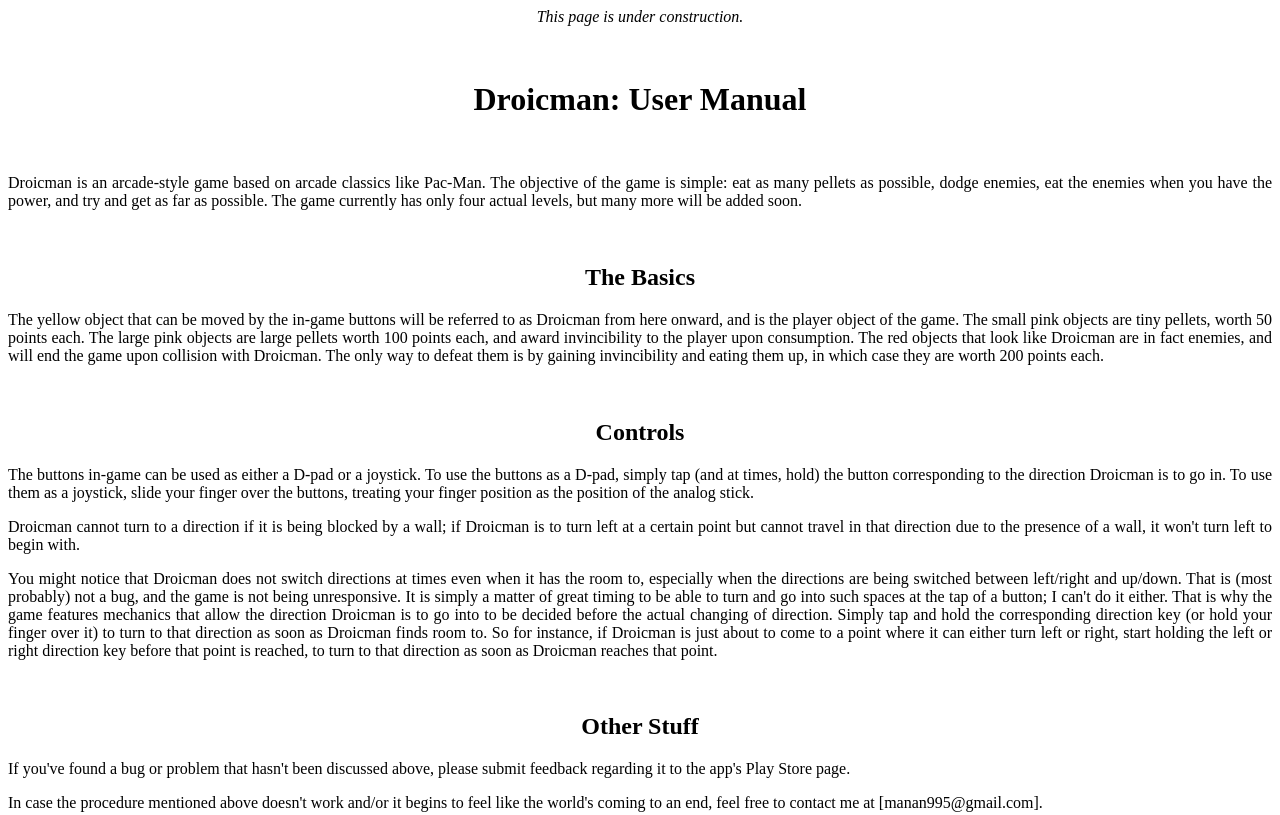
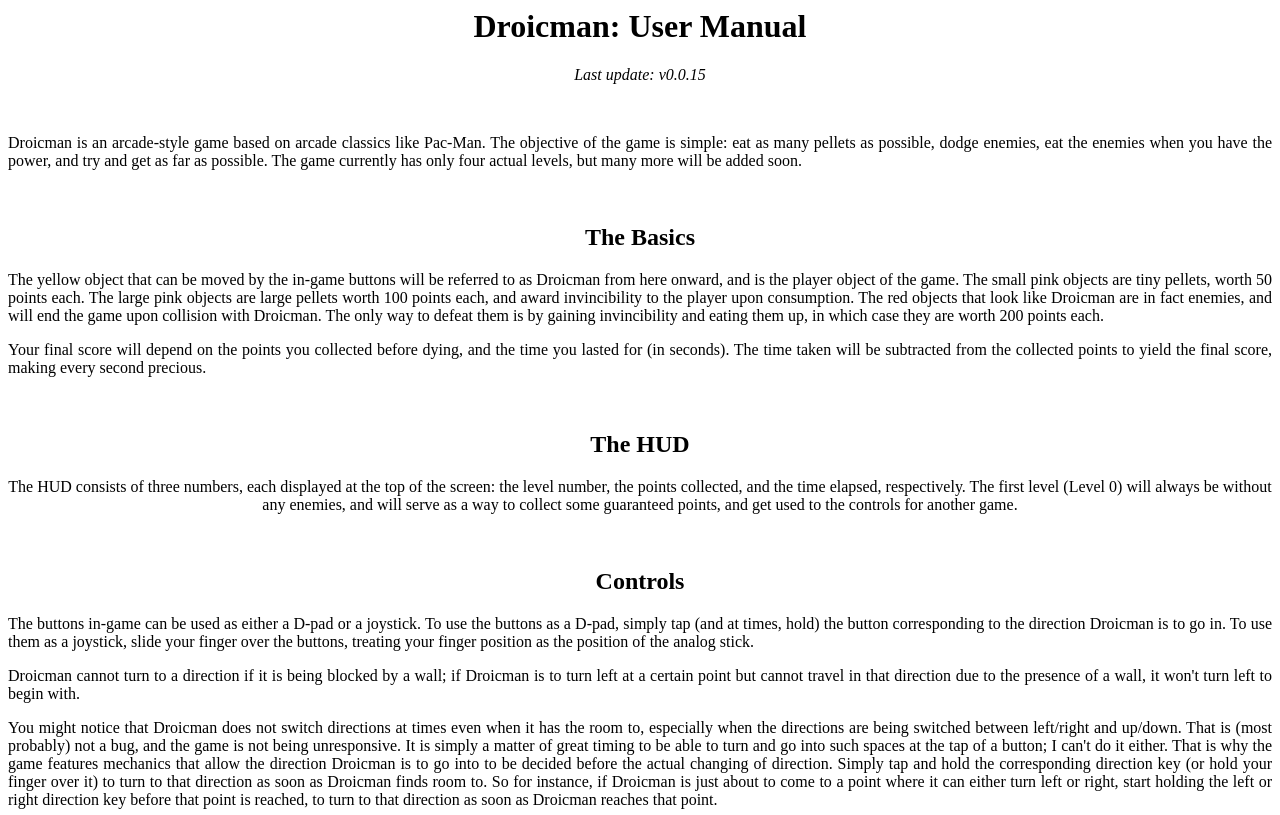
Before and after one commit to ElDroidge/eldroidge.github.io, a plain HTML site: page droicman/help.html in a window 1280 px wide. Shown: the top 815 px of the page. Drawn offline with Linux system fonts and the light colour scheme.

Commit message:
Update help.html

```diff
--- a/droicman/help.html
+++ b/droicman/help.html
@@ -2,14 +2,17 @@
 <head> <title> Droicman | Help </title> </head>
 <body>
   <center>
-    <p> <i> This page is under construction. </i> </p>
-    <br>
     <h1> Droicman: User Manual </h1>
+    <p> <i> Last update: v0.0.15 </i> </p>
     <br>
     <p align = "justify"> Droicman is an arcade-style game based on arcade classics like Pac-Man. The objective of the game is simple: eat as many pellets as possible, dodge enemies, eat the enemies when you have the power, and try and get as far as possible. The game currently has only four actual levels, but many more will be added soon. </p>
     <br>
     <h2> The Basics </h2>
     <p align = "justify"> The yellow object that can be moved by the in-game buttons will be referred to as Droicman from here onward, and is the player object of the game. The small pink objects are tiny pellets, worth 50 points each. The large pink objects are large pellets worth 100 points each, and award invincibility to the player upon consumption. The red objects that look like Droicman are in fact enemies, and will end the game upon collision with Droicman. The only way to defeat them is by gaining invincibility and eating them up, in which case they are worth 200 points each. </p>
+    <p align = "justify"> Your final score will depend on the points you collected before dying, and the time you lasted for (in seconds). The time taken will be subtracted from the collected points to yield the final score, making every second precious. </p>
+    <br>
+    <h2> The HUD </h2>
+    <p> The HUD consists of three numbers, each displayed at the top of the screen: the level number, the points collected, and the time elapsed, respectively. The first level (Level 0) will always be without any enemies, and will serve as a way to collect some guaranteed points, and get used to the controls for another game. </p>
     <br>
     <h2> Controls </h2>
     <p align = "justify"> The buttons in-game can be used as either a D-pad or a joystick. To use the buttons as a D-pad, simply tap (and at times, hold) the button corresponding to the direction Droicman is to go in. To use them as a joystick, slide your finger over the buttons, treating your finger position as the position of the analog stick. </p>
```
